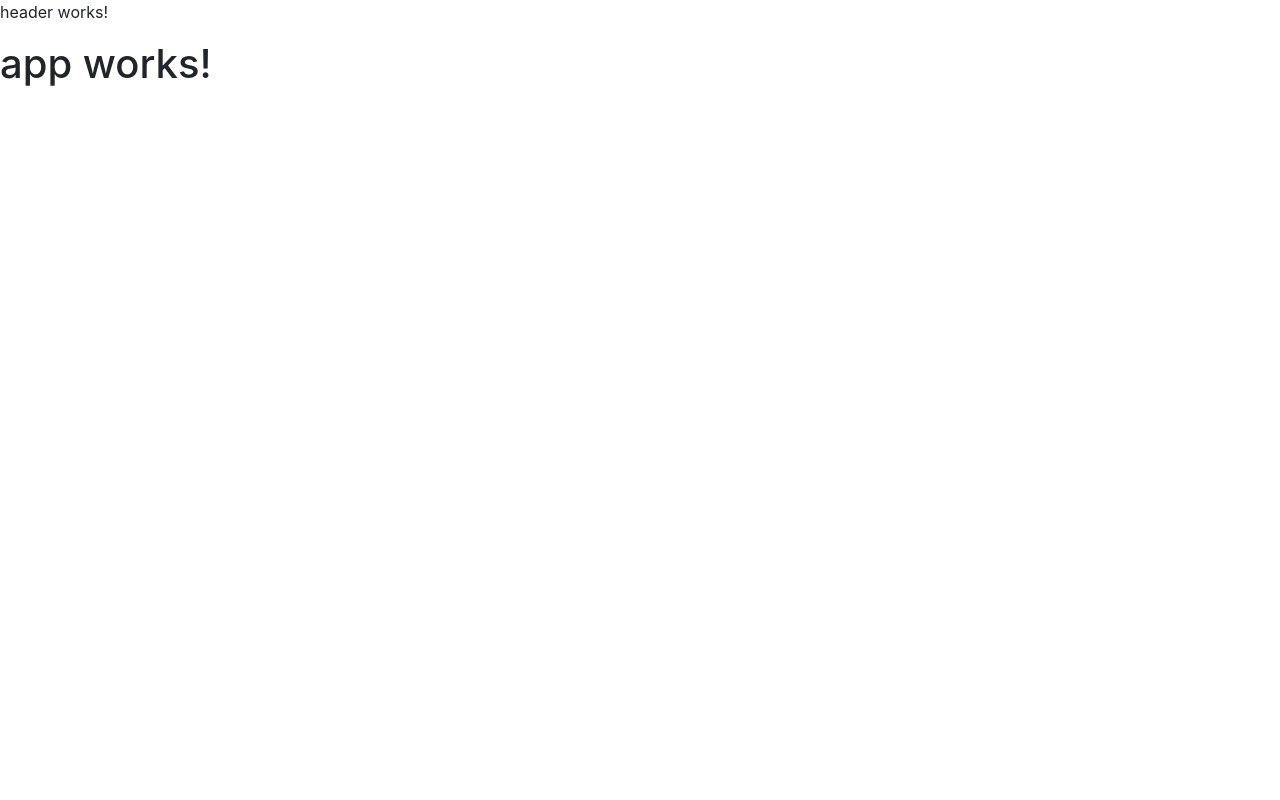
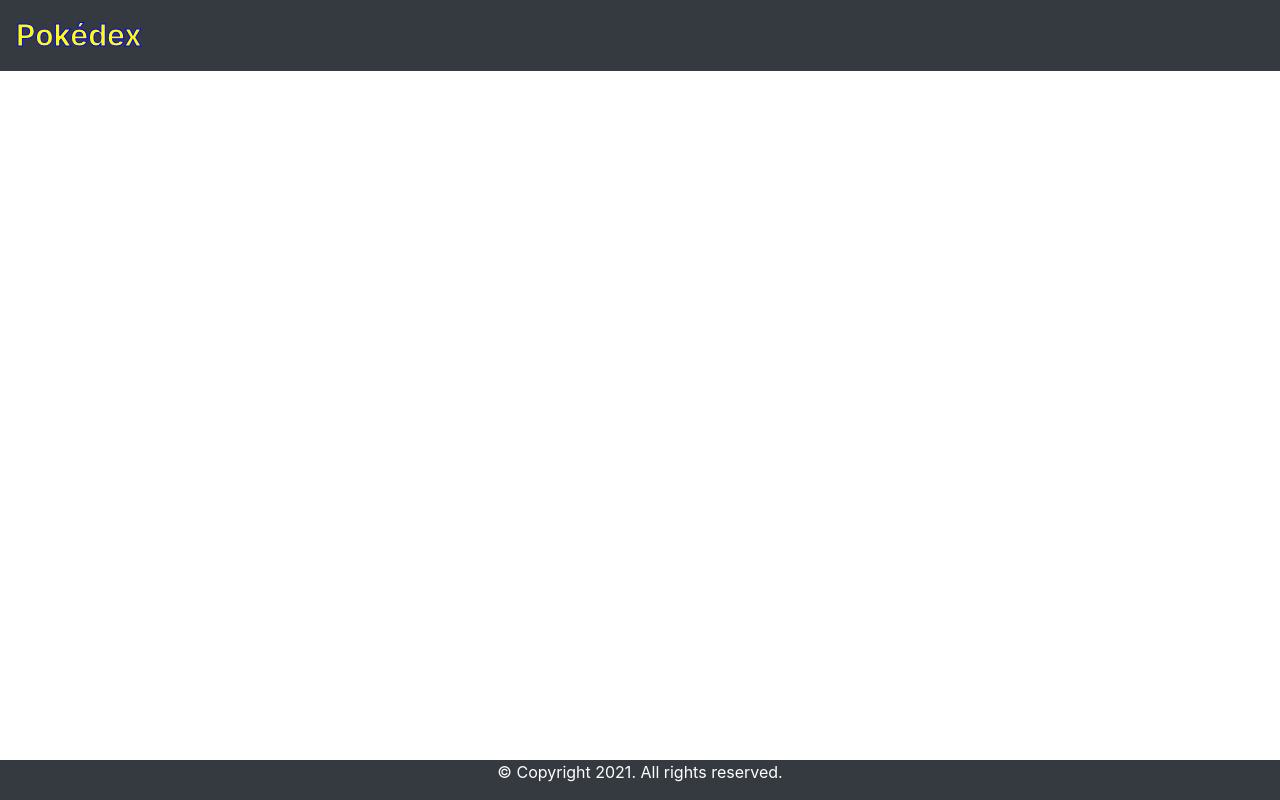
Before and after one commit to sarahElMohamad/Pokedex, an Angular app: page / in a window 1280 px wide. Built offline with nearby package versions, Linux system fonts and the light colour scheme.

Commit message:
add header and footer

```diff
--- a/src/app/app.component.html
+++ b/src/app/app.component.html
@@ -1,4 +1,2 @@
 <app-header></app-header>
-<h1>
-  {{title}}
-</h1>
+<app-footer></app-footer>
--- a/src/app/app.module.ts
+++ b/src/app/app.module.ts
@@ -5,11 +5,13 @@ import { HttpModule } from '@angular/http';
 
 import { AppComponent } from './app.component';
 import { HeaderComponent } from './header/header.component';
+import { FooterComponent } from './footer/footer.component';
 
 @NgModule({
   declarations: [
     AppComponent,
-    HeaderComponent
+    HeaderComponent,
+    FooterComponent
   ],
   imports: [
     BrowserModule,
--- /dev/null
+++ b/src/app/footer/footer.component.css
@@ -0,0 +1,9 @@
+.footer {
+    position: fixed;
+    left: 0;
+    bottom: 0;
+    width: 100%;
+    background-color: #343a40;
+    color: white;
+    text-align: center;
+}
--- /dev/null
+++ b/src/app/footer/footer.component.html
@@ -0,0 +1,3 @@
+<div class="footer">
+  <p  class="text-xs-center">© Copyright 2021. All rights reserved.</p>
+</div>
--- /dev/null
+++ b/src/app/footer/footer.component.ts
@@ -0,0 +1,15 @@
+import { Component, OnInit } from '@angular/core';
+
+@Component({
+  selector: 'app-footer',
+  templateUrl: './footer.component.html',
+  styleUrls: ['./footer.component.css']
+})
+export class FooterComponent implements OnInit {
+
+  constructor() { }
+
+  ngOnInit() {
+  }
+
+}
--- a/src/app/header/header.component.css
+++ b/src/app/header/header.component.css
@@ -0,0 +1,7 @@
+.navbar-brand{
+    color: yellow;
+    font-size: 30px;
+    font-weight: bold;
+    -webkit-text-stroke-width: 1px;
+    -webkit-text-stroke-color: blue;
+}
--- a/src/app/header/header.component.html
+++ b/src/app/header/header.component.html
@@ -1,3 +1,3 @@
-<p>
-  header works!
-</p>
+<nav class="navbar navbar-expand-xl navbar-light bg-dark">
+  <a class="navbar-brand" href="#">Pokédex</a>
+</nav>
```
Also changed, not shown: 1 other file (tests, documents, lock files or other folders).
